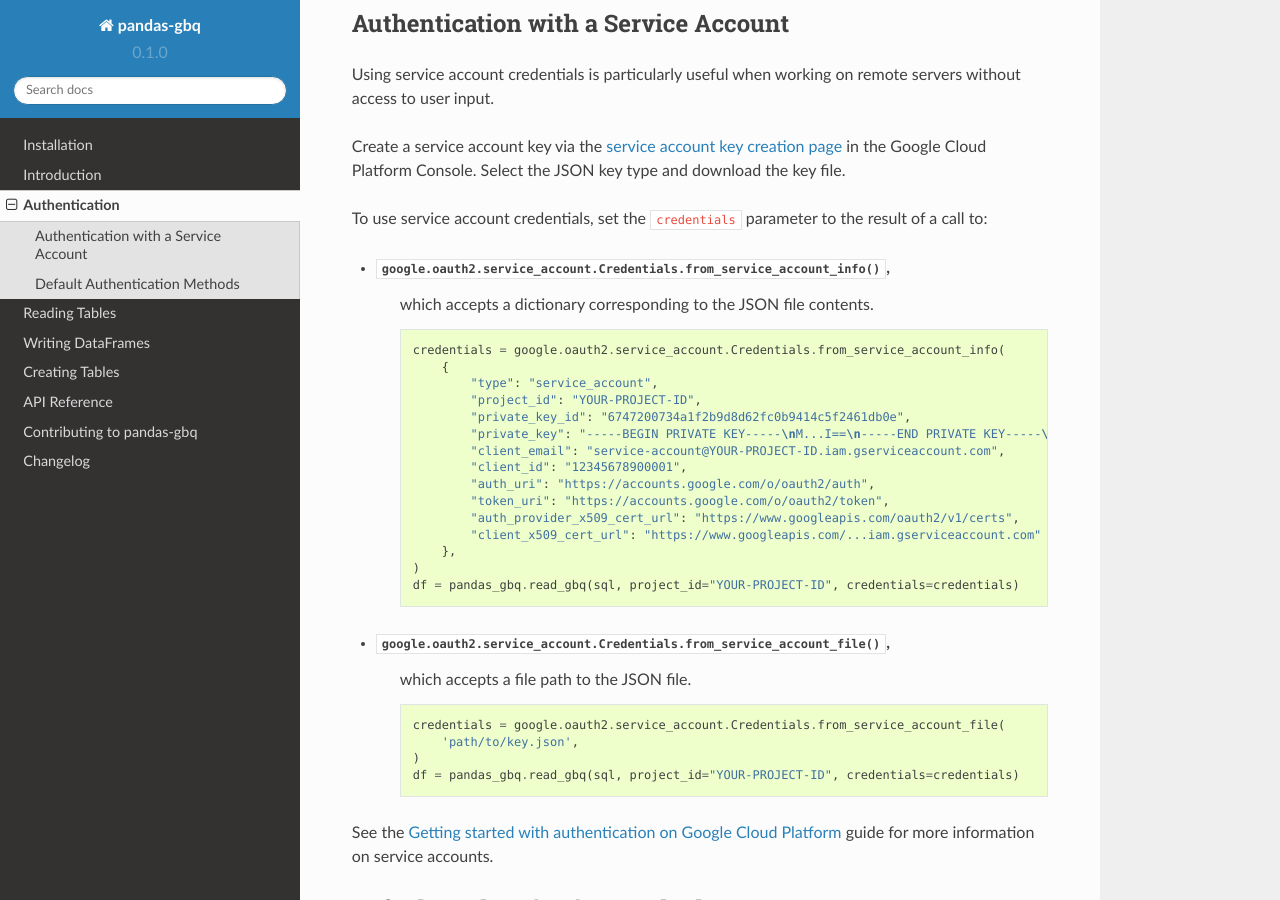
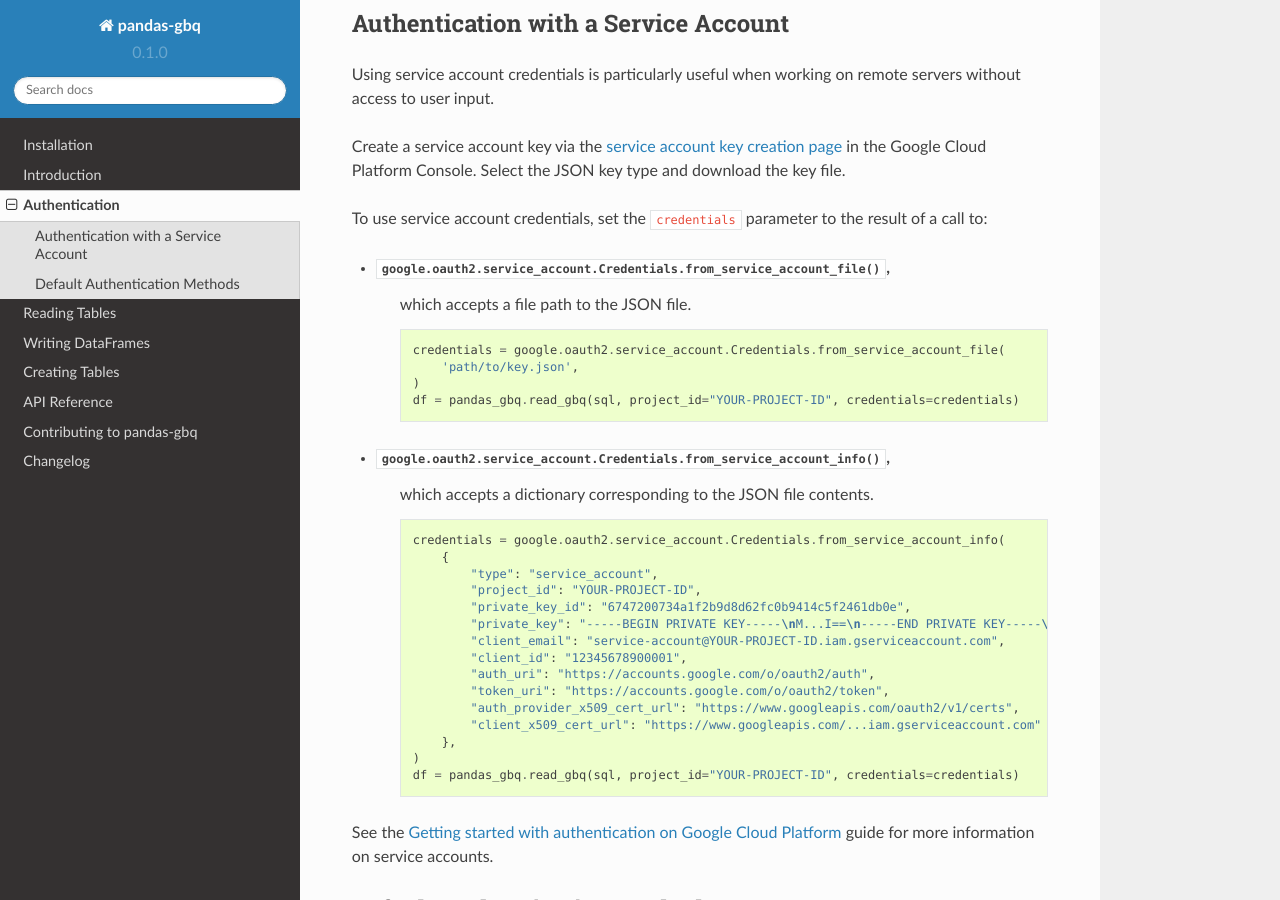
Before and after one commit to googleapis/python-bigquery-pandas, a Sphinx documentation site: the page built from docs/source/howto/authentication.rst, in a window 1280 px wide and 900 px high, scrolled down 201 px. Built offline with Sphinx 7.4.7 and the Read the Docs theme 2.0.0, drawn with Linux system fonts in a browser that asks for light colours; part of the change alters nothing that is shown.

```diff
--- a/docs/source/howto/authentication.rst
+++ b/docs/source/howto/authentication.rst
@@ -20,6 +20,16 @@ key file.
 
 To use service account credentials, set the ``credentials`` parameter to the result of a call to:
 
+* :func:`google.oauth2.service_account.Credentials.from_service_account_file`,
+    which accepts a file path to the JSON file.
+
+    .. code:: python
+
+        credentials = google.oauth2.service_account.Credentials.from_service_account_file(
+            'path/to/key.json',
+        )
+        df = pandas_gbq.read_gbq(sql, project_id="YOUR-PROJECT-ID", credentials=credentials)
+
 * :func:`google.oauth2.service_account.Credentials.from_service_account_info`,
     which accepts a dictionary corresponding to the JSON file contents.
 
@@ -38,16 +48,6 @@ To use service account credentials, set the ``credentials`` parameter to the res
                 "auth_provider_x509_cert_url": "https://www.googleapis.com/oauth2/v1/certs",
                 "client_x509_cert_url": "https://www.googleapis.com/...iam.gserviceaccount.com"
             },
-        )
-        df = pandas_gbq.read_gbq(sql, project_id="YOUR-PROJECT-ID", credentials=credentials)
-
-* :func:`google.oauth2.service_account.Credentials.from_service_account_file`,
-    which accepts a file path to the JSON file.
-
-    .. code:: python
-
-        credentials = google.oauth2.service_account.Credentials.from_service_account_file(
-            'path/to/key.json',
         )
         df = pandas_gbq.read_gbq(sql, project_id="YOUR-PROJECT-ID", credentials=credentials)
 
```
